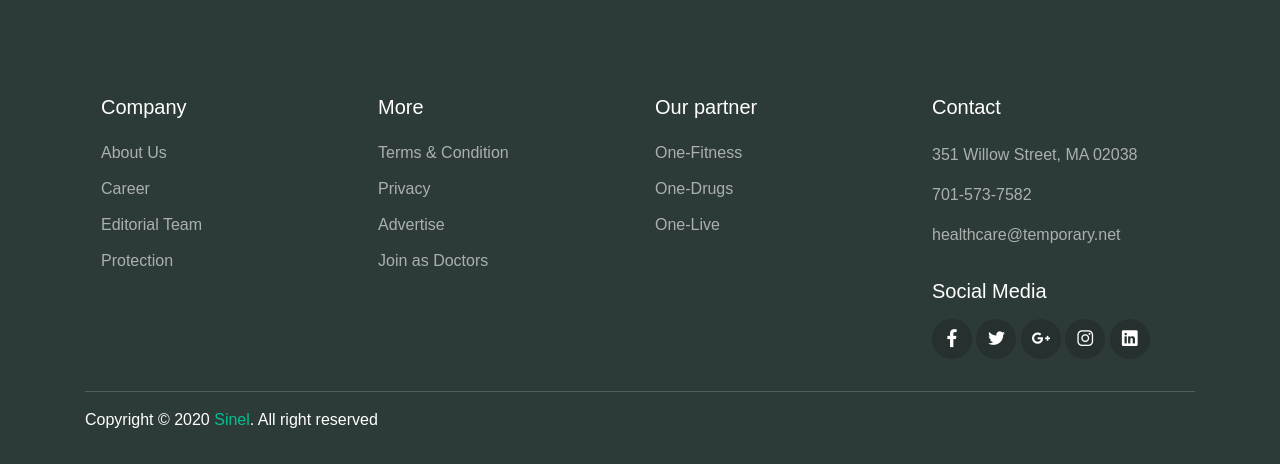
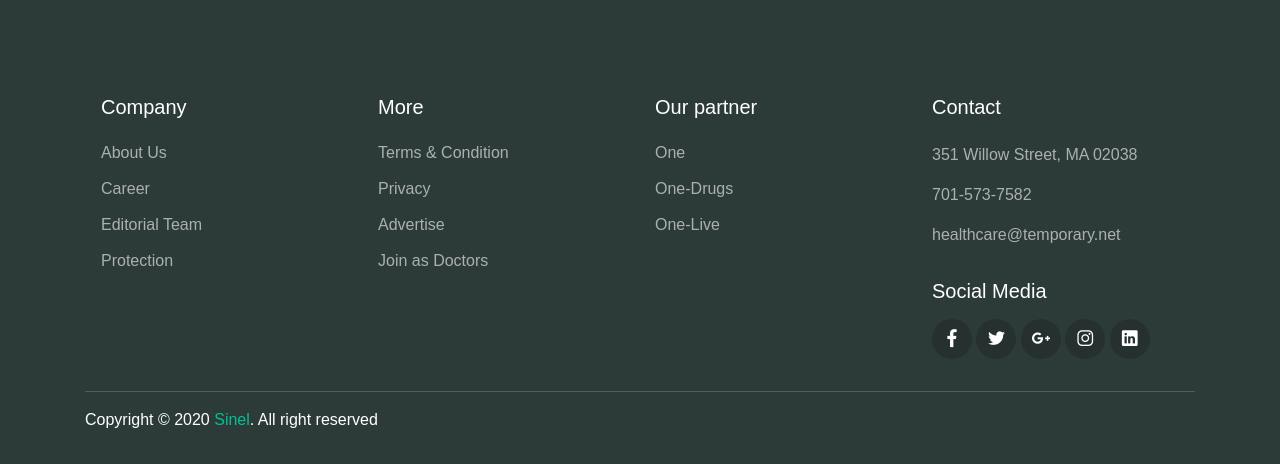
Before and after one commit to DCIT-208-ANALYTICA/sinel_web, a Django app: page /blog/posts in a window 1280 px wide. Shown: the part 2582-3046 px from the top of the page. Run offline with Django 3.2, Linux system fonts and the light colour scheme; some libraries are stand-ins or nearby versions; some web fonts are replaced.

Commit message:
changed something

```diff
--- a/website/templates/website/base_template.html
+++ b/website/templates/website/base_template.html
@@ -174,7 +174,7 @@
           <div class="col-sm-6 col-lg-3 py-3">
             <h5>Our partner</h5>
             <ul class="footer-menu">
-              <li><a href="#">One-Fitness</a></li>
+              <li><a href="#">One</a></li>
               <li><a href="#">One-Drugs</a></li>
               <li><a href="#">One-Live</a></li>
             </ul>
```
